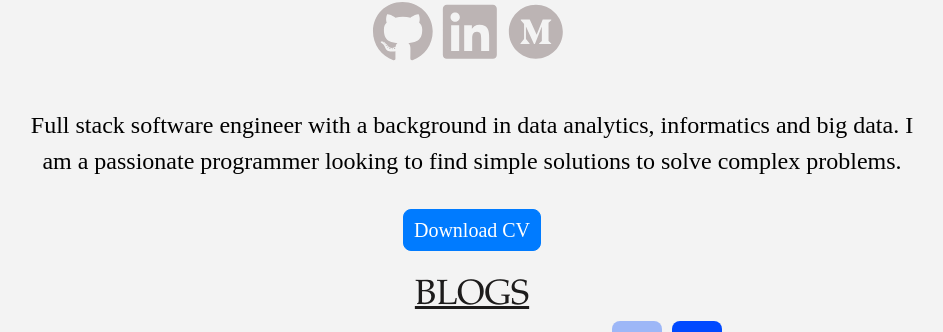
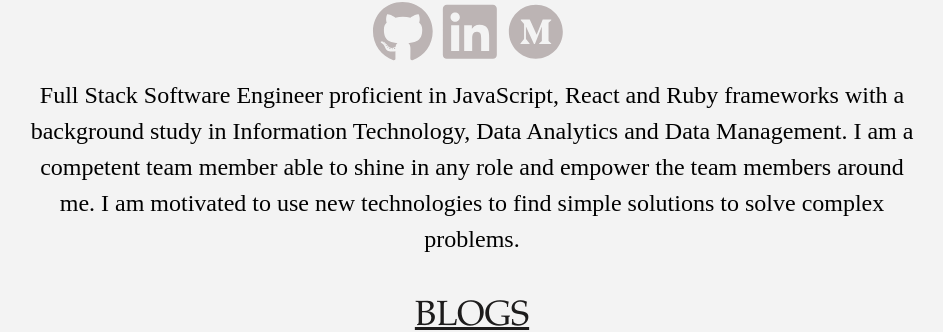
Before and after one commit to kody-samaroo/react-portfolio, a React (Create React App) app: page / in a window 1280 px wide. Shown: the part 388-720 px from the top of the page, without its empty margins (168-1111 px from the left). Built offline with nearby package versions, Linux system fonts and the light colour scheme.

Commit message:
removed resume and added new projects

```diff
--- a/src/components/Home.js
+++ b/src/components/Home.js
@@ -1,15 +1,9 @@
 import React from 'react';
-import resume from '../assets/resume.pdf';
 import { FaGithub, FaLinkedin } from 'react-icons/fa';
 import { AiFillMediumCircle } from 'react-icons/ai'
 import { HomeStyles } from '../styles/HomeStyles';
-import { Button } from 'react-bootstrap';
 
 export default function Home({ darkMode }) {
-
-    function downloadCV(){
-        window.open(resume)
-    }
 
     return (
         <HomeStyles darkMode={darkMode}>
@@ -40,24 +34,12 @@ export default function Home({ darkMode }) {
             </div>
 
             <br/>
-            <br/>
-            <br/>
 
             <div className="home-about">
-                Full stack software engineer with a background in data analytics, informatics and big data.
-                I am a passionate programmer looking to find simple solutions to solve complex problems.
+            Full Stack Software Engineer proficient in JavaScript, React and Ruby frameworks with a background study in  Information Technology, Data Analytics and Data Management. I am a competent team member able to shine in any role and empower the team members around me. I am motivated to use new technologies to find simple solutions to solve complex problems.
             </div>
 
             <br/>
-            <br/>
-
-            <div className="home-buttons">
-                <Button
-                    className={darkMode ? 'btn-light btn-lg': 'btn-primary btn-lg'}
-                    onClick={downloadCV}
-                > Download CV
-                </Button>
-            </div>
 
         </HomeStyles>
     )
--- a/src/components/Projects.js
+++ b/src/components/Projects.js
@@ -21,6 +21,16 @@ export default function Projects({ darkMode }) {
             github: 'https://github.com/jodycola/Code-Bucket',
             website: 'https://code-bucket.netlify.app/',
             demo: 'https://youtu.be/bqG-OQ9KRnQ'
+        },
+        {
+            id: uniqid(),
+            title: 'Chatroom',
+            stack: ['Ruby on Rails', 'Action Cable', 'React', 'Styled-Components, Redis'],
+            desc: 'A messaging application where users can send and receive messages in real time',
+            img: 'https://user-images.githubusercontent.com/73686621/129642799-d1f066e7-83fa-482a-95df-9804f16e658d.png',
+            github: 'https://github.com/jodycola/Let-s-Chat',
+            website: null,
+            demo: 'https://youtu.be/fHikvpwC8KU'
         },
         {
             id: uniqid(),
```
Also changed, not shown: 1 other file (tests, documents, lock files or other folders).
